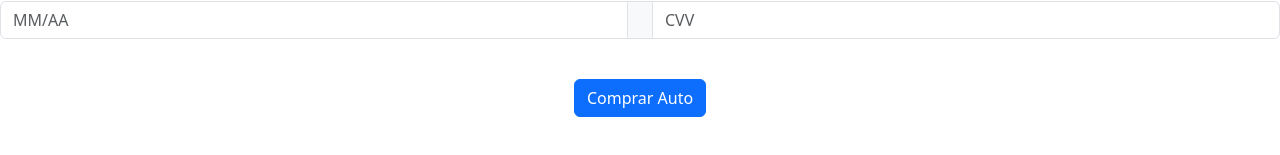
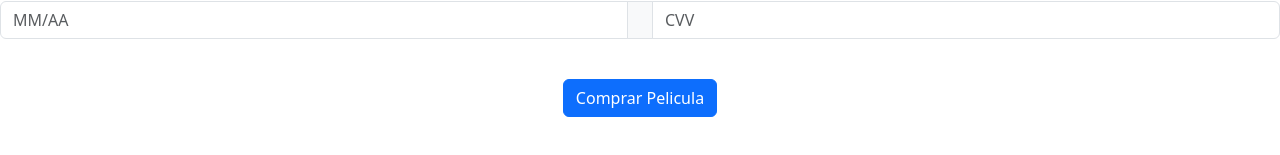
Before and after one commit to Urissx/bianchichi, a plain HTML site: page index3.html in a window 1280 px wide. Shown: the part 321-476 px from the top of the page. Drawn offline with nearby package versions, Linux system fonts and the light colour scheme.

Commit message:
subida uriel

```diff
--- a/index3.html
+++ b/index3.html
@@ -47,7 +47,7 @@
  <br>
   <div>
     <center>
-      <a href="comprita.html" class="btn btn-primary">Comprar Auto</a>
+      <a href="comprita.html" class="btn btn-primary">Comprar Pelicula</a>
     </center>
   </div>
 
```
